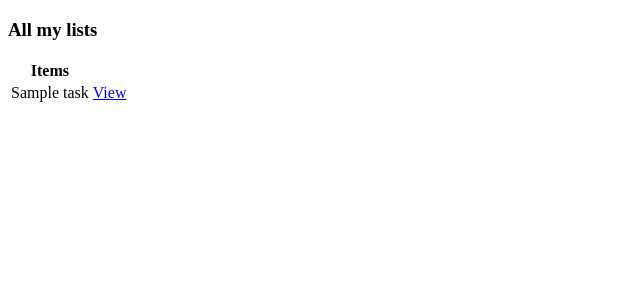
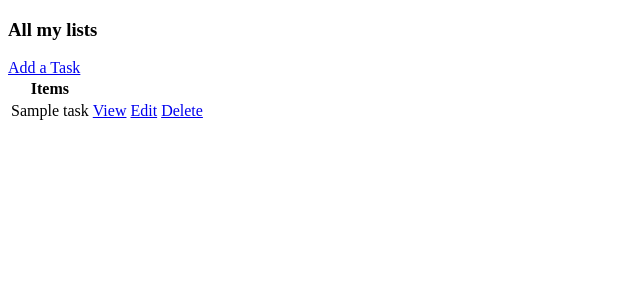
Before and after one commit to Siddharth-Golla/django-practice, a Django app: page / in a window 1280 px wide. Shown: the top 300 px of the page, without its empty margins (0-640 px from the left). Run offline with Django 4.2, Linux system fonts and the light colour scheme; tables that the repository leaves empty hold one stand-in row (values such as "Sample post").

Commit message:
Basic CRUD views and templates done

```diff
--- a/todo_list/todo_app/templates/todo_app/task_list.html
+++ b/todo_list/todo_app/templates/todo_app/task_list.html
@@ -5,9 +5,13 @@
 <h3>All my lists</h3>
 {% endif %}
 
+<a href="{% url 'task-create' %}">Add a Task</a>
+
 <table>
   <tr>
     <th>Items</th>
+    <th></th>
+    <th></th>
     <th></th>
   </tr>
 
@@ -15,6 +19,8 @@
   <tr>
     <td>{{task.title}}</td>
     <td><a href="{% url 'task' task.id %}">View</a></td>
+    <td><a href="{% url 'task-edit' task.id %}">Edit</a></td>
+    <td><a href="{% url 'task-delete' task.id %}">Delete</a></td>
   </tr>
 
   {% empty %}
--- a/todo_list/todo_app/urls.py
+++ b/todo_list/todo_app/urls.py
@@ -4,4 +4,7 @@ from . import views
 urlpatterns = [
     path("", views.TaskList.as_view(), name="tasks"),
     path("task/<int:pk>", views.TaskDetail.as_view(), name='task'),
+    path("task-create/", views.TaskCreate.as_view(), name="task-create"),
+    path("task-edit/<int:pk>", views.TaskEdit.as_view(), name="task-edit"),
+    path("task-delete/<int:pk>", views.TaskDelete.as_view(), name="task-delete"),
 ]
--- a/todo_list/todo_app/views.py
+++ b/todo_list/todo_app/views.py
@@ -1,3 +1,4 @@
+from django.urls import reverse_lazy
 from django.views.generic import ListView
 from django.views.generic.detail import DetailView
 from django.views.generic.edit import CreateView, UpdateView, DeleteView
@@ -12,3 +13,19 @@ class TaskList(ListView):
 class TaskDetail(DetailView):
     model = Task
     context_object_name = 'task'
+
+class TaskCreate(CreateView):
+    model = Task
+    fields = '__all__'
+    success_url = reverse_lazy('tasks')
+
+class TaskEdit(UpdateView):
+    model = Task
+    fields = '__all__'
+    success_url = reverse_lazy('tasks')
+
+class TaskDelete(DeleteView):
+    model = Task
+    context_object_name = 'task'
+    success_url = reverse_lazy('tasks')
+    template_name = 'todo_app/task_delete.html'
```
Also changed, not shown: todo_list/todo_app/templates/todo_app/task_delete.html (added, +10 -0 lines), todo_list/todo_app/templates/todo_app/task_form.html (added, +10 -0 lines).
